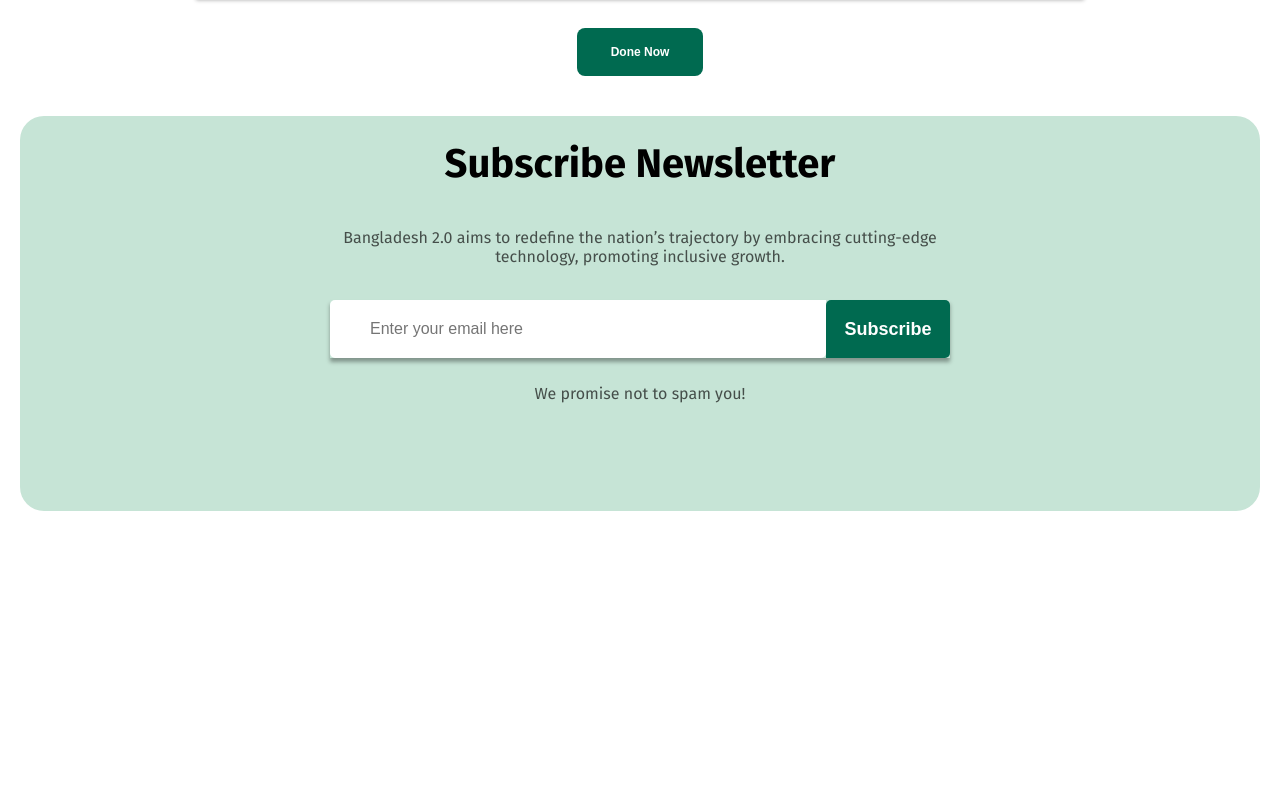
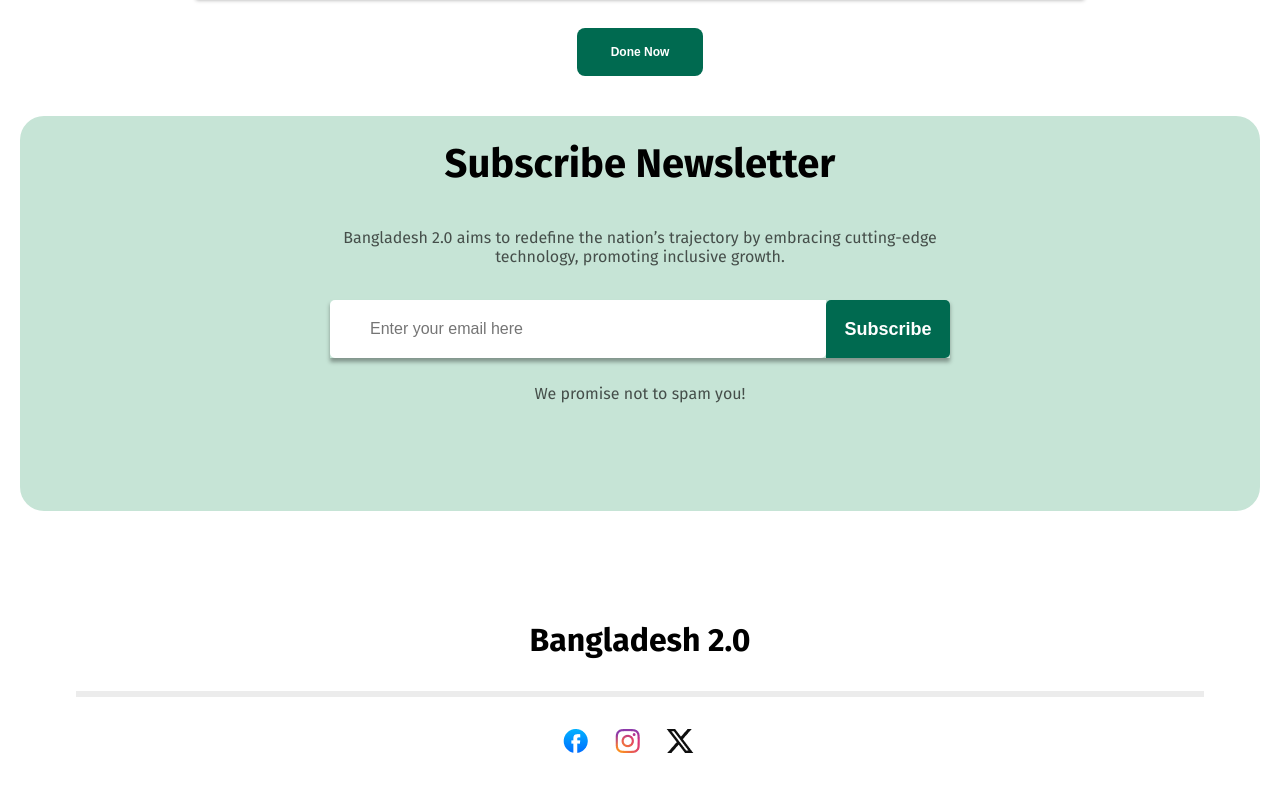
Before and after one commit to Murad114370/web-dev-assignment, a plain HTML site: page index.html in a window 1280 px wide. Shown: the part 3789-4580 px from the top of the page. Before the commit the page ends 4410 px from the top, so only its background shows below. Drawn offline with Linux system fonts and the light colour scheme.

Commit message:
added foter

```diff
--- a/index.html
+++ b/index.html
@@ -256,6 +256,16 @@
       </section>
     </main>
 
-    <footer></footer>
+    <footer>
+      <div class="footer-end">
+        <h3 class="footer-end-heading">Bangladesh 2.0</h3>
+        <hr />
+        <div class="footer-img">
+          <img class="footer1-img" src="./assets/facebook.png" alt="" />
+          <img class="footer1-img" src="./assets/instagram.png" alt="" />
+          <img class="footer1-img" src="./assets/x.png" alt="" />
+        </div>
+      </div>
+    </footer>
   </body>
 </html>
--- a/styles/assig_1.css
+++ b/styles/assig_1.css
@@ -418,3 +418,23 @@ main input[type="email"]{
     align-items: center;
     margin: 0 auto;
 }
+.footer-end{
+    text-align: center;
+    margin-bottom: 50px;
+}
+hr{
+
+    align-items: center;
+    margin: 0 auto;
+    max-width: 1122px;
+    margin-bottom: 32px;
+    border:3px solid rgba(14, 14, 14, 0.08)
+}
+.footer-end-heading{
+    font-size: 32px;
+    font-weight: bold;
+    color: black;
+}
+.footer1-img{
+    margin-right: 23px;
+}
```
